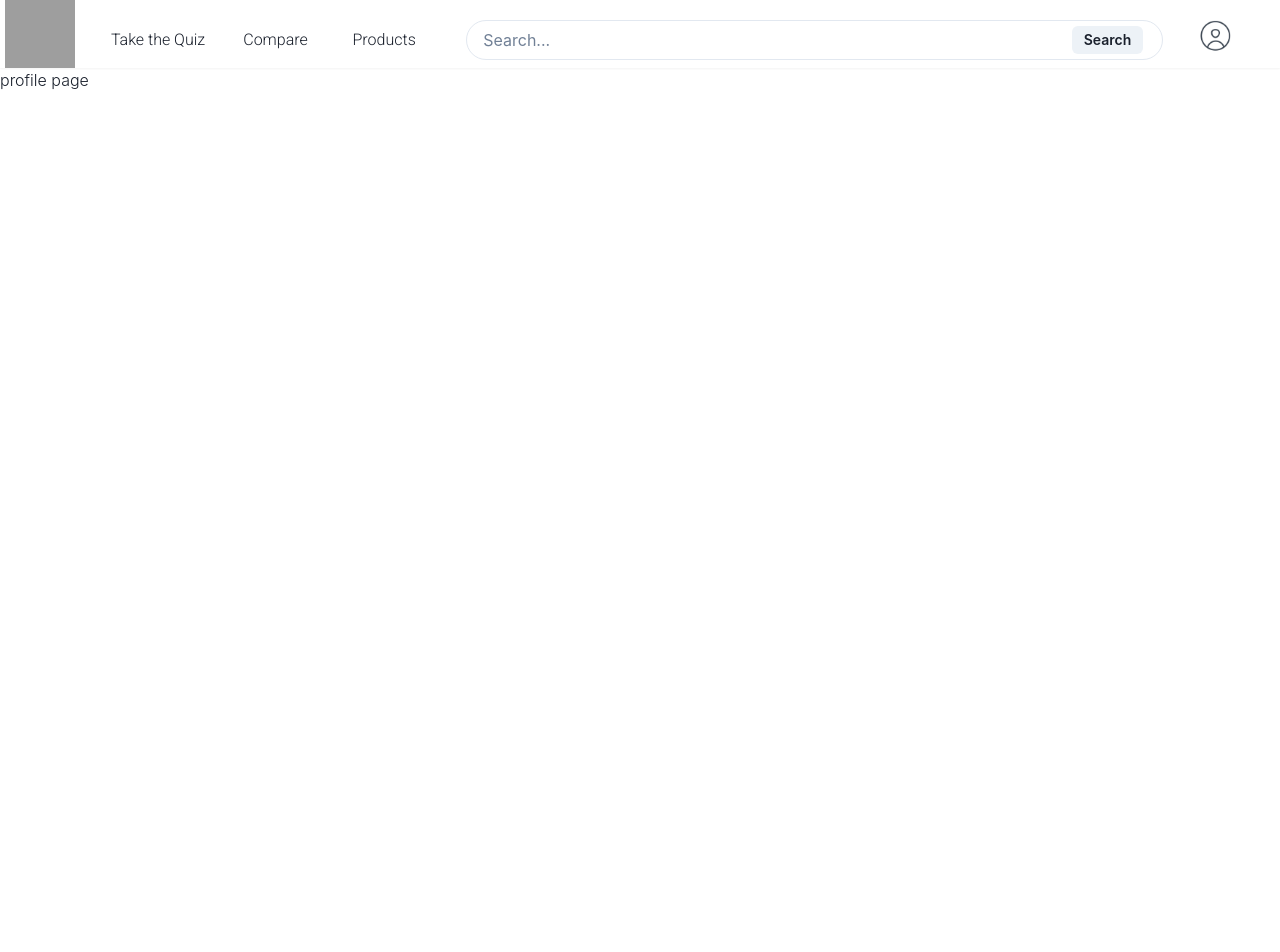
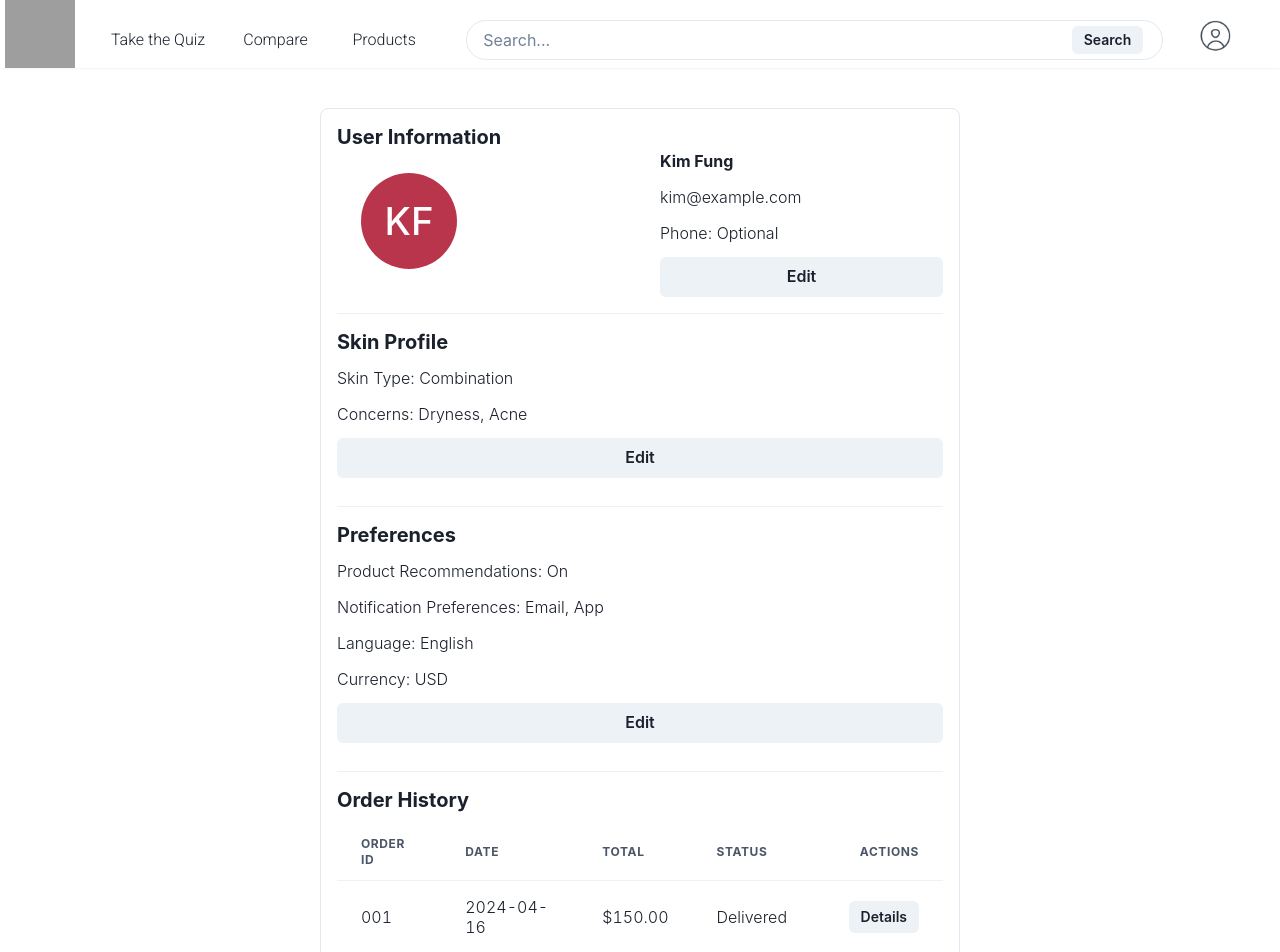
Before and after one commit to michellechang02/skinmatcher, a React (Create React App) app in the folder frontend/: page /profile in a window 1280 px wide. Shown: the top 952 px of the page. Before the commit the page ends 800 px from the top, so only its background shows below. Built offline with nearby package versions, Linux system fonts and the light colour scheme; no server answers; grey boxes are pictures that could not be loaded.

Commit message:
Update Profile.jsx

```diff
--- a/frontend/src/components/Profile.jsx
+++ b/frontend/src/components/Profile.jsx
@@ -1,13 +1,206 @@
 import React from 'react';
+import {
+    Box, Button, Divider, Heading, Text, VStack, SimpleGrid, Avatar, useDisclosure, Modal, ModalOverlay, ModalContent, ModalHeader, ModalCloseButton, ModalBody, FormControl, FormLabel, Input, Select, Checkbox, Stack, Table, Thead, Tbody, Tr, Th, Td
+  } from '@chakra-ui/react';
 
-function Profile(props) {
-    return (
-        <div>
-            <div>
-                profile page
-            </div>
-        </div>
-    );
-}
+const ProfileSection = ({ title, children }) => (
+  <Box>
+    <Heading as="h3" size="md">{title}</Heading>
+    {children}
+  </Box>
+);
+
+const EditModal = ({ isOpen, onClose, title, children }) => (
+  <Modal isOpen={isOpen} onClose={onClose}>
+    <ModalOverlay />
+    <ModalContent>
+      <ModalHeader>Edit {title}</ModalHeader>
+      <ModalCloseButton />
+      <ModalBody>{children}</ModalBody>
+    </ModalContent>
+  </Modal>
+);
+
+const Profile = () => {
+  const { isOpen: isEditUserOpen, onOpen: onEditUserOpen, onClose: onEditUserClose } = useDisclosure();
+  const { isOpen: isEditSkinProfileOpen, onOpen: onEditSkinProfileOpen, onClose: onEditSkinProfileClose } = useDisclosure();
+  const { isOpen: isEditPreferencesOpen, onOpen: onEditPreferencesOpen, onClose: onEditPreferencesClose } = useDisclosure();
+  const { isOpen: isOrderDetailsOpen, onOpen: onOrderDetailsOpen, onClose: onOrderDetailsClose } = useDisclosure();
+
+  const orders = [
+    { id: '001', date: '2024-04-16', total: '$150.00', status: 'Delivered' },
+    { id: '002', date: '2024-04-24', total: '$90.00', status: 'Dispatched' },
+    { id: '003', date: '2024-05-02', total: '$120.00', status: 'Processing' },
+  ];
+
+  return (
+    <Box padding="4" borderWidth="1px" borderRadius="lg" width="50%" mx="auto" my="10">
+      <VStack spacing={4} align="stretch">
+
+        {/* User Information */}
+        <ProfileSection title="User Information">
+          <SimpleGrid columns={2} spacing={10}>
+            <Stack spacing={3}>
+                <Box marginX="6" marginY="6">
+                <Avatar size="xl" name="Kim Fung" />
+                </Box>
+            </Stack>
+
+            <Stack spacing={3}>
+                <Text fontWeight="bold">Kim Fung</Text>
+                <Text>kim@example.com</Text>
+                <Text>Phone: Optional</Text>
+                <Button colorScheme="gray" onClick={onEditUserOpen}>Edit</Button>
+            </Stack>
+          </SimpleGrid>
+        </ProfileSection>
+        <Divider />
+
+        {/* Skin Profile */}
+        <ProfileSection title="Skin Profile">
+            <Box marginY="3">
+                <Stack spacing={3}>
+                    <Text>Skin Type: Combination</Text>
+                    <Text>Concerns: Dryness, Acne</Text>
+                    <Button colorScheme="gray" onClick={onEditSkinProfileOpen}>Edit</Button>
+                </Stack>
+            </Box>
+        </ProfileSection>
+        <Divider />
+
+        {/* Preferences */}
+        <ProfileSection title="Preferences">
+            <Box marginY="3">
+                <Stack spacing={3}>
+                    <Text>Product Recommendations: On</Text>
+                    <Text>Notification Preferences: Email, App</Text>
+                    <Text>Language: English</Text>
+                    <Text>Currency: USD</Text>
+                    <Button colorScheme="gray" onClick={onEditPreferencesOpen}>Edit</Button>
+                </Stack>
+            </Box>
+        </ProfileSection>
+        <Divider />
+
+        {/* Order History */}
+        <ProfileSection title="Order History">
+            <Box marginY="3">
+            <Table variant="simple">
+                <Thead>
+                <Tr>
+                    <Th>Order ID</Th>
+                    <Th>Date</Th>
+                    <Th>Total</Th>
+                    <Th>Status</Th>
+                    <Th isNumeric>Actions</Th>
+                </Tr>
+                </Thead>
+                <Tbody>
+                {orders.map(order => (
+                    <Tr key={order.id}>
+                    <Td>{order.id}</Td>
+                    <Td>{order.date}</Td>
+                    <Td>{order.total}</Td>
+                    <Td>{order.status}</Td>
+                    <Td isNumeric>
+                        <Button size="sm" colorScheme="gray" onClick={onOrderDetailsOpen}>Details</Button>
+                    </Td>
+                    </Tr>
+                ))}
+                </Tbody>
+            </Table>
+            </Box>
+        </ProfileSection>
+        {/* <Divider /> */}
+
+        {/* Edit Modal for User Information */}
+        <EditModal isOpen={isEditUserOpen} onClose={onEditUserClose} title="User Information">
+            <Stack spacing={4}>
+                <FormControl>
+                <FormLabel>Name</FormLabel>
+                <Input placeholder="Enter Your Name" />
+                </FormControl>
+                <FormControl>
+                <FormLabel>Phone Number</FormLabel>
+                <Input placeholder="123-456-7890" />
+                </FormControl>
+            </Stack>
+        </EditModal>
+
+        {/* Edit Modal for Skin Profile */}
+        <EditModal isOpen={isEditSkinProfileOpen} onClose={onEditSkinProfileClose} title="Skin Profile">
+            <Stack spacing={4}>
+                <FormControl>
+                <FormLabel>Skin Type</FormLabel>
+                <Select placeholder="Select skin type">
+                <option>Oily</option>
+                <option>Dry</option>
+                <option>Combination</option>
+                <option>Balanced</option>
+                <option>Sensitive</option>
+                </Select>
+                </FormControl>
+                <FormControl>
+                <FormLabel>Concerns</FormLabel>
+                    <VStack align="stretch" spacing={4}>
+                        <Checkbox size="md" isChecked>Acne</Checkbox>
+                        <Checkbox size="md">Aging</Checkbox>
+                        <Checkbox size="md">Dark Spots</Checkbox>
+                        <Checkbox size="md" isChecked>Dryness</Checkbox>
+                        <Checkbox size="md">Dullness</Checkbox>
+                        <Checkbox size="md">Pores</Checkbox>
+                        <Checkbox size="md">Redness</Checkbox>
+                        <Checkbox size="md">Wrinkles</Checkbox>
+                    </VStack>
+                </FormControl>
+            </Stack>
+        </EditModal>
+
+        {/* Edit Modal for Preferences */}
+        <EditModal isOpen={isEditPreferencesOpen} onClose={onEditPreferencesClose} title="Preferences">
+          <Stack spacing={4}>
+            <FormControl>
+              <FormLabel>Recommendations</FormLabel>
+                <Checkbox size="md" isChecked>Enable Product Recommendations</Checkbox>
+            </FormControl>
+            <FormControl>
+              <FormLabel>Notifications</FormLabel>
+                <Checkbox size="md" isChecked>Receive Email Notifications</Checkbox>
+                <Checkbox size="md" isChecked>Receive App Notifications</Checkbox>
+            </FormControl>
+            <FormControl>
+              <FormLabel>Language</FormLabel>
+              <Select defaultValue="English">
+                <option value="English">English</option>
+                <option value="French">French</option>
+                <option value="Chinese">Chinese</option>
+              </Select>
+            </FormControl>
+            <FormControl>
+              <FormLabel>Currency</FormLabel>
+              <Select defaultValue="USD">
+                <option value="USD">USD</option>
+                <option value="EUR">Euro</option>
+                <option value="HKD">Hong Kong Dollar</option>
+              </Select>
+            </FormControl>
+          </Stack>
+        </EditModal>
+
+        {/* Modal for Viewing Order Details */}
+        <Modal isOpen={isOrderDetailsOpen} onClose={onOrderDetailsClose}>
+          <ModalOverlay />
+          <ModalContent>
+            <ModalHeader>Order Details</ModalHeader>
+            <ModalCloseButton />
+            <ModalBody>
+              <Text>Thank You For Ordering</Text>
+            </ModalBody>
+          </ModalContent>
+        </Modal>
+      </VStack>
+    </Box>
+  );
+};
 
 export default Profile;
```
